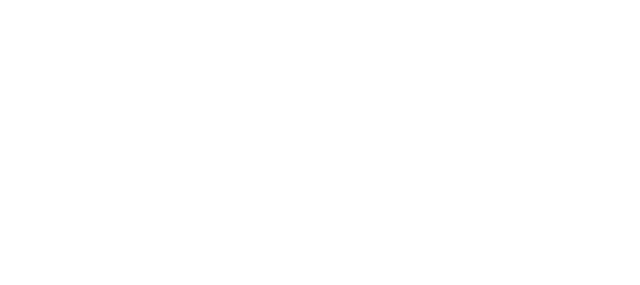
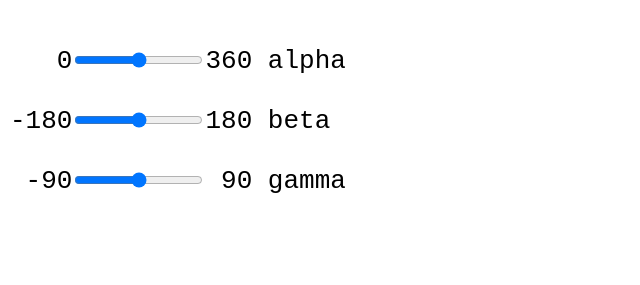
Before and after one commit to IseShouzou/firstTest, a plain HTML site: page index.html in a window 1280 px wide. Shown: the whole page, without its empty margins (0-640 px from the left). Drawn offline with Linux system fonts and the light colour scheme.

Commit message:
Update index.html

```diff
--- a/index.html
+++ b/index.html
@@ -7,7 +7,22 @@
     <script type="text/javascript" src="script.js"></script>
   </head>
 
+  <style>
+    .Sliders{
+      position: absolute;
+      top : 20px;
+      left: 10px;
+    }
+  </style>
+
   <body>
     <canvas id="canvas" ></canvas>
+    <div class="Sliders" >
+<pre  style="font-size: 2em;" >
+   0<input type="range" min=   "0" max="360" step="1" id="SliderAlpha">360 alpha</label><br>
+-180<input type="range" min="-180" max="180" step="1" id="SliderBeta" >180 beta</label><br>
+ -90<input type="range" min= "-90" max= "90" step="1" id="SliderGamma"> 90 gamma</label><br>
+    </div>
+</pre>
   </body>
 </html>
```
